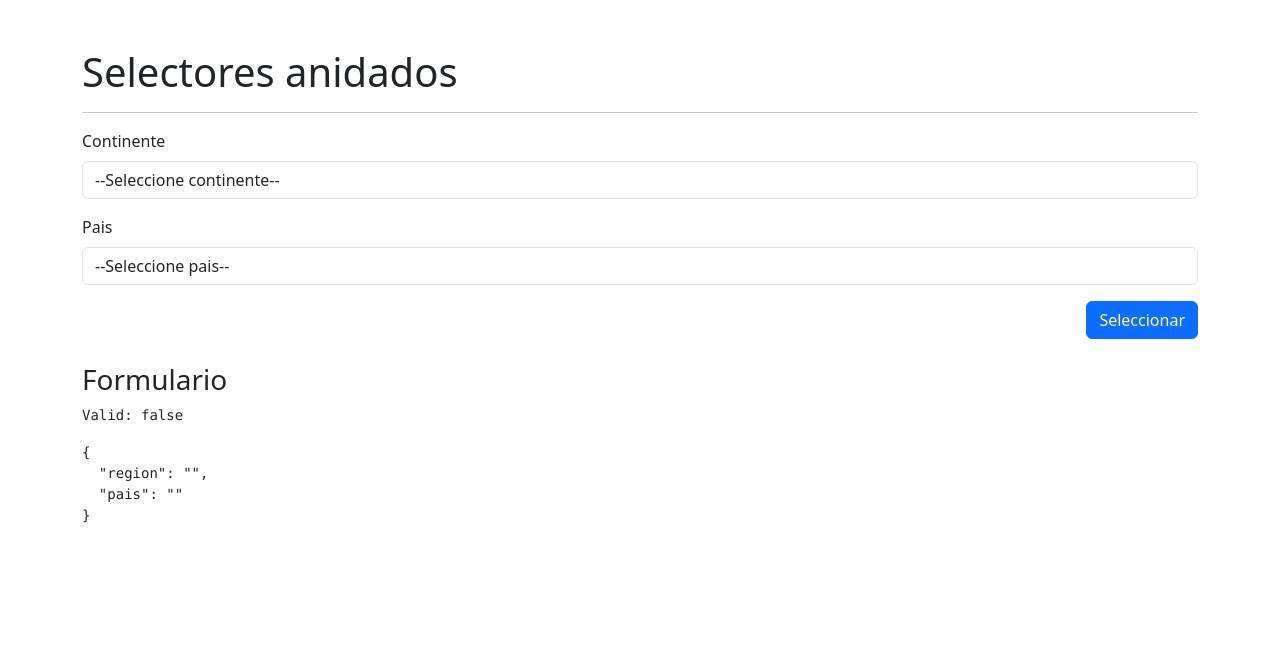
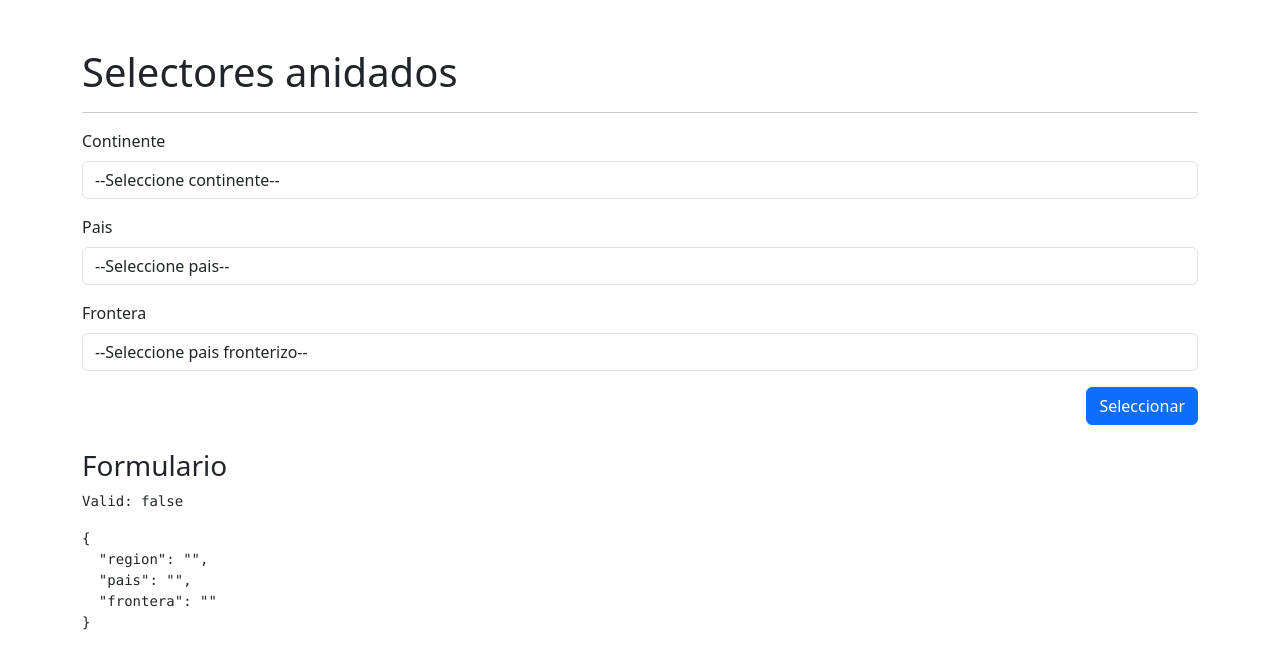
Before and after one commit to gabopereyra/selectors-AngularApp, an Angular app: page /selector/selector in a window 1280 px wide. Shown: the top 668 px of the page. Built offline with nearby package versions, Linux system fonts and the light colour scheme.

Commit message:
Add a third selector, to show the borders countries, this new select depends of the value of second (countrie). Add service and interfaces to get and show the new information

```diff
--- a/src/app/paises/pages/selector-page/selector-page.component.html
+++ b/src/app/paises/pages/selector-page/selector-page.component.html
@@ -24,6 +24,17 @@
             </div>
         </div>
 
+        <div class="row mb-3">
+            <div class="col">
+                <label class="form-label">Frontera</label>
+                <select class="form-control"
+                        formControlName="frontera">
+                    <option value=""> --Seleccione pais fronterizo--</option>
+                    <option [value]="pais" *ngFor="let pais of fronterizos">{{pais}}</option>
+                </select>
+            </div>
+        </div>
+
         <div class="row">
             <div class="col">
                 <button class="btn btn-primary float-end">Seleccionar</button>
--- a/src/app/paises/pages/selector-page/selector-page.component.ts
+++ b/src/app/paises/pages/selector-page/selector-page.component.ts
@@ -1,7 +1,7 @@
 import { Component, OnInit } from '@angular/core';
 import { FormBuilder, FormGroup, Validators } from '@angular/forms';
 import { switchMap, tap } from 'rxjs';
-import { PaisSmall } from '../../interfaces/paises.interface';
+import { Pais, PaisSmall } from '../../interfaces/paises.interface';
 import { PaisesService } from '../../services/paises.service';
 
 @Component({
@@ -12,11 +12,13 @@
 export class SelectorPageComponent implements OnInit {
   miForm : FormGroup = this.fb.group({
     region: ['', Validators.required],
-    pais: ['', Validators.required]
+    pais: ['', Validators.required],
+    frontera: ['', Validators.required]
   })
 
   regiones : string[] = [];
   paises : PaisSmall[] = [];
+  fronterizos : string[] = [];
 
   constructor(
     private fb : FormBuilder,
@@ -36,13 +38,24 @@
 
     this.miForm.get('region')?.valueChanges
     .pipe(
-      tap( (_) => {
+      tap( () => {
         this.miForm.get('pais')?.reset('');
       }),
       switchMap(region => this.paisesService.getPaisesPorRegion(region) )
     )
     .subscribe(paises => {
       this.paises = paises;
+    })
+
+    this.miForm.get('pais')?.valueChanges
+    .pipe(
+      tap( () => {
+        this.miForm.get('frontera')?.reset('');
+      }),
+      switchMap(codigo => this.paisesService.getPaisPorAlphaCode(codigo) )
+    )
+    .subscribe(pais => {
+      this.fronterizos = pais?.borders || [];
     })
 
 
--- a/src/app/paises/services/paises.service.ts
+++ b/src/app/paises/services/paises.service.ts
@@ -1,7 +1,7 @@
 import { HttpClient } from '@angular/common/http';
 import { Injectable } from '@angular/core';
-import { PaisSmall } from '../interfaces/paises.interface';
-import { Observable } from 'rxjs';
+import { Pais, PaisSmall } from '../interfaces/paises.interface';
+import { Observable, of } from 'rxjs';
 
 @Injectable({
   providedIn: 'root'
@@ -21,7 +21,14 @@
   ) { }
 
   getPaisesPorRegion(region : string) : Observable<PaisSmall[]> {
-
     return this.http.get<PaisSmall[]>(`${this._baseUrl}/region/${region}?fields=name,alpha3Code`);
   }
+
+  getPaisPorAlphaCode(alpha : string) : Observable<Pais | null> {
+    if(!alpha){
+      return of(null);
+    }
+    return this.http.get<Pais>(`${this._baseUrl}/alpha/${alpha}`);
+  }
+
 }
```
Also changed, not shown: src/app/paises/interfaces/paises.interface.ts (+119 -0 lines).
